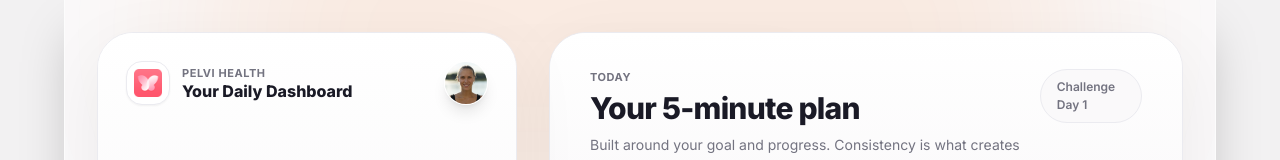
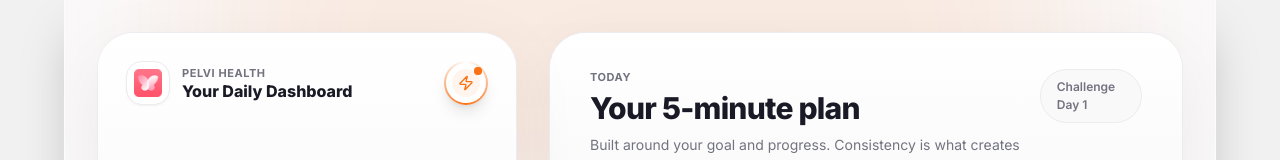
Before and after one commit to ismaelngoie/pelvicfloor, a Next.js app: page /dashboard in a window 1280 px wide. Shown: the top 160 px of the page. Built offline with nearby package versions, Linux system fonts and the light colour scheme.

Commit message:
Update page.js

```diff
--- a/app/dashboard/page.js
+++ b/app/dashboard/page.js
@@ -258,7 +258,7 @@ const DashboardHeader = ({ name, greeting, onProfileClick }) => {
     const interval = setInterval(() => {
       setLiveCount((prev) => {
         const next = prev + (Math.random() > 0.5 ? 1 : -1);
-        return Math.max(80, Math.min(260, next)); // clamp to keep it realistic
+        return Math.max(80, Math.min(260, next));
       });
     }, 5000);
     return () => clearInterval(interval);
@@ -286,7 +286,7 @@ const DashboardHeader = ({ name, greeting, onProfileClick }) => {
         </div>
       </div>
 
-      {/* Profile Button */}
+      {/* Profile Button (KEEP THIS ONE) */}
       <button
         onClick={onProfileClick}
         className="w-12 h-12 rounded-full overflow-hidden shadow-lg border-2 border-white group relative hover:scale-105 transition-transform active:scale-95"
@@ -294,6 +294,41 @@ const DashboardHeader = ({ name, greeting, onProfileClick }) => {
         <div className="absolute inset-0 bg-black/0 group-hover:bg-black/10 transition-colors" />
         <img src="/coachMiaAvatar.png" className="w-full h-full object-cover" alt="Profile" />
       </button>
+    </div>
+  );
+};
+
+// --- COOL DESKTOP ORB (replaces duplicate avatar in sidebar top bar) ---
+const DesktopStatusOrb = ({ themeColor, completedToday }) => {
+  const dotColor = completedToday ? "#10B981" : themeColor;
+  const Icon = completedToday ? Trophy : Zap;
+
+  return (
+    <div className="relative">
+      <div
+        className="w-11 h-11 rounded-full p-[2px] shadow-lg"
+        style={{
+          background: `conic-gradient(from 180deg, ${themeColor}, rgba(255,255,255,0.35), ${themeColor})`,
+        }}
+      >
+        <div className="w-full h-full rounded-full bg-white flex items-center justify-center border border-white/60">
+          <div
+            className="relative w-7 h-7 rounded-full flex items-center justify-center"
+            style={{ backgroundColor: `${themeColor}12` }}
+          >
+            <Icon size={16} style={{ color: themeColor }} />
+
+            {/* status dot */}
+            <div className="absolute -top-0.5 -right-0.5 w-2 h-2">
+              <span
+                className="absolute inset-0 rounded-full opacity-60 animate-ping"
+                style={{ backgroundColor: dotColor }}
+              />
+              <span className="absolute inset-0 rounded-full" style={{ backgroundColor: dotColor }} />
+            </div>
+          </div>
+        </div>
+      </div>
     </div>
   );
 };
@@ -442,7 +477,6 @@ const CoachTipCard = ({ goalColor, userGoal }) => {
       </div>
       <div className="flex-1">
         <p className="text-xs font-bold text-[#737380] uppercase tracking-wide mb-0.5">Coach Tip</p>
-        {/* key={index} forces the fade-in to restart cleanly when tip changes */}
         <p key={index} className="text-sm font-medium text-[#1A1A26] leading-snug animate-fade-in">
           {Tip.text}
         </p>
@@ -528,7 +562,7 @@ const StreakWidget = ({ streak, completedToday }) => {
   );
 };
 
-// --- REUSABLE: DAILY ROUTINE CARD (mobile unchanged, desktop gets premium sizing) ---
+// --- REUSABLE: DAILY ROUTINE CARD ---
 const DailyRoutineCard = ({
   routineData,
   userGoal,
@@ -537,7 +571,7 @@ const DailyRoutineCard = ({
   completedToday,
   previewVideoUrl,
   onClick,
-  variant = "mobile", // "mobile" | "desktop"
+  variant = "mobile",
 }) => {
   const isDesktop = variant === "desktop";
 
@@ -551,11 +585,16 @@ const DailyRoutineCard = ({
       ].join(" ")}
       style={{ animationDelay: isDesktop ? "80ms" : "100ms" }}
     >
-      {/* Subtle premium glow */}
       {isDesktop && (
         <>
-          <div className="absolute -top-20 -right-20 w-56 h-56 rounded-full blur-[70px] opacity-30" style={{ background: themeColor }} />
-          <div className="absolute -bottom-24 -left-24 w-56 h-56 rounded-full blur-[80px] opacity-20" style={{ background: themeColor }} />
+          <div
+            className="absolute -top-20 -right-20 w-56 h-56 rounded-full blur-[70px] opacity-30"
+            style={{ background: themeColor }}
+          />
+          <div
+            className="absolute -bottom-24 -left-24 w-56 h-56 rounded-full blur-[80px] opacity-20"
+            style={{ background: themeColor }}
+          />
         </>
       )}
 
@@ -668,14 +707,11 @@ const DailyRoutineCard = ({
           </div>
         </div>
 
-        {/* Desktop: subtle “Up next” preview */}
         {isDesktop && Array.isArray(routineData?.videos) && routineData.videos.length > 0 && (
           <div className="mt-6 hidden lg:block">
             <div className="flex items-center justify-between mb-2">
               <p className="text-[11px] font-bold uppercase tracking-wider text-[#737380]">Up next</p>
-              <p className="text-[11px] font-semibold text-[#737380]">
-                {routineData.videos.length} videos
-              </p>
+              <p className="text-[11px] font-semibold text-[#737380]">{routineData.videos.length} videos</p>
             </div>
             <div className="flex gap-2">
               {routineData.videos.slice(0, 3).map((v, i) => (
@@ -683,12 +719,8 @@ const DailyRoutineCard = ({
                   key={i}
                   className="flex-1 rounded-2xl border border-[#EBEBF0] bg-white/60 backdrop-blur-md px-3 py-2"
                 >
-                  <p className="text-[12px] font-bold text-[#1A1A26] truncate">
-                    {v?.title || `Exercise ${i + 1}`}
-                  </p>
-                  <p className="text-[11px] text-[#737380] truncate">
-                    {v?.duration ? `${v.duration}` : "Guided movement"}
-                  </p>
+                  <p className="text-[12px] font-bold text-[#1A1A26] truncate">{v?.title || `Exercise ${i + 1}`}</p>
+                  <p className="text-[11px] text-[#737380] truncate">{v?.duration ? `${v.duration}` : "Guided movement"}</p>
                 </div>
               ))}
             </div>
@@ -713,22 +745,18 @@ const DesktopDashboardShell = ({
   onStartSession,
   onOpenProfile,
 }) => {
-  const formattedJoinDate = useMemo(() => {
-    const jd = routineData?.joinDate;
-    if (!jd) return null;
-    try {
-      return new Date(jd).toLocaleDateString("en-US", { month: "long", day: "numeric", year: "numeric" });
-    } catch {
-      return null;
-    }
-  }, [routineData]);
-
   return (
     <div className="hidden md:block h-[100dvh] w-full overflow-hidden bg-[#FAF9FA]">
       {/* Background polish */}
       <div className="absolute inset-0 pointer-events-none">
-        <div className="absolute -top-48 left-1/2 -translate-x-1/2 w-[900px] h-[450px] rounded-full blur-[90px] opacity-[0.10]" style={{ background: themeColor }} />
-        <div className="absolute bottom-[-200px] right-[-200px] w-[520px] h-[520px] rounded-full blur-[100px] opacity-[0.08]" style={{ background: themeColor }} />
+        <div
+          className="absolute -top-48 left-1/2 -translate-x-1/2 w-[900px] h-[450px] rounded-full blur-[90px] opacity-[0.10]"
+          style={{ background: themeColor }}
+        />
+        <div
+          className="absolute bottom-[-200px] right-[-200px] w-[520px] h-[520px] rounded-full blur-[100px] opacity-[0.08]"
+          style={{ background: themeColor }}
+        />
       </div>
 
       <div className="relative h-full max-w-7xl mx-auto px-8 py-8">
@@ -748,12 +776,8 @@ const DesktopDashboardShell = ({
                   </div>
                 </div>
 
-                <button
-                  onClick={onOpenProfile}
-                  className="w-11 h-11 rounded-full overflow-hidden border border-white shadow-lg hover:scale-105 transition-transform"
-                >
-                  <img src="/coachMiaAvatar.png" alt="Profile" className="w-full h-full object-cover" />
-                </button>
+                {/* ✅ REPLACED DUPLICATE AVATAR WITH A COOL STATUS ORB */}
+                <DesktopStatusOrb themeColor={themeColor} completedToday={completedToday} />
               </div>
 
               <div className="mt-6">
@@ -762,7 +786,7 @@ const DesktopDashboardShell = ({
 
               {/* Goal pill */}
               <div className="mt-5 flex items-center gap-2">
-                <div className={`h-9 px-3 rounded-full bg-white border border-[#EBEBF0] shadow-sm flex items-center gap-2`}>
+                <div className="h-9 px-3 rounded-full bg-white border border-[#EBEBF0] shadow-sm flex items-center gap-2">
                   <div className="w-2 h-2 rounded-full" style={{ backgroundColor: themeColor }} />
                   <span className="text-[12px] font-bold text-[#1A1A26]">Focus:</span>
                   <span className="text-[12px] font-semibold text-[#737380] truncate max-w-[240px]">{userGoal}</span>
@@ -793,9 +817,7 @@ const DesktopDashboardShell = ({
               <div className="flex items-start justify-between">
                 <div>
                   <p className="text-[11px] font-bold uppercase tracking-wider text-[#737380]">Today</p>
-                  <h2 className="text-3xl font-extrabold text-[#1A1A26] tracking-tight mt-1">
-                    Your 5-minute plan
-                  </h2>
+                  <h2 className="text-3xl font-extrabold text-[#1A1A26] tracking-tight mt-1">Your 5-minute plan</h2>
                   <p className="text-[14px] text-[#737380] mt-2 max-w-xl leading-relaxed">
                     Built around your goal and progress. Consistency is what creates the “wow” results.
                   </p>
@@ -811,7 +833,6 @@ const DesktopDashboardShell = ({
 
             {/* Main Scroll */}
             <div className="flex-1 min-h-0 overflow-y-auto no-scrollbar px-10 py-10 space-y-8">
-              {/* Hero card */}
               <DailyRoutineCard
                 routineData={routineData}
                 userGoal={userGoal}
@@ -823,7 +844,6 @@ const DesktopDashboardShell = ({
                 variant="desktop"
               />
 
-              {/* Premium “insights” strip */}
               <div className="grid grid-cols-3 gap-4">
                 <div className="rounded-[28px] border border-[#EBEBF0] bg-[#FAF9FA] p-6">
                   <p className="text-[11px] font-bold uppercase tracking-wider text-[#737380]">Streak</p>
@@ -848,7 +868,6 @@ const DesktopDashboardShell = ({
                 </div>
               </div>
 
-              {/* Secondary section (optional future content hook) */}
               <div className="rounded-[36px] border border-[#EBEBF0] p-8 bg-white">
                 <div className="flex items-start justify-between mb-5">
                   <div>
@@ -945,7 +964,6 @@ export default function DashboardPage() {
     }
   }, [userDetails]);
 
-  // Actions
   const handleProgressMarked = () => {
     if (completedToday) return;
 
@@ -980,7 +998,6 @@ export default function DashboardPage() {
 
   return (
     <div className="min-h-screen md:h-[100dvh] bg-[#FAF9FA] overflow-x-hidden relative md:overflow-hidden">
-      {/* Player Overlay */}
       {showPlayer && routineData && (
         <DailyRoutinePlayer
           playlist={routineData.videos}
@@ -989,7 +1006,6 @@ export default function DashboardPage() {
         />
       )}
 
-      {/* Profile Modal Overlay */}
       {showProfileModal && (
         <ProfileSettingsModal
           onClose={() => setShowProfileModal(false)}
@@ -1016,9 +1032,7 @@ export default function DashboardPage() {
           />
 
           <StreakWidget streak={streak} completedToday={completedToday} />
-
           <WeeklyProgressGraph streak={streak} goalColor={themeColor} isTodayDone={completedToday} />
-
           <CoachTipCard goalColor={themeColor} userGoal={userGoal} />
 
           <div className="pt-4">
@@ -1027,7 +1041,7 @@ export default function DashboardPage() {
         </div>
       </div>
 
-      {/* ✅ DESKTOP (NEW “million-dollar” split shell) */}
+      {/* ✅ DESKTOP */}
       <DesktopDashboardShell
         userName={userName}
         userGoal={userGoal}
```
